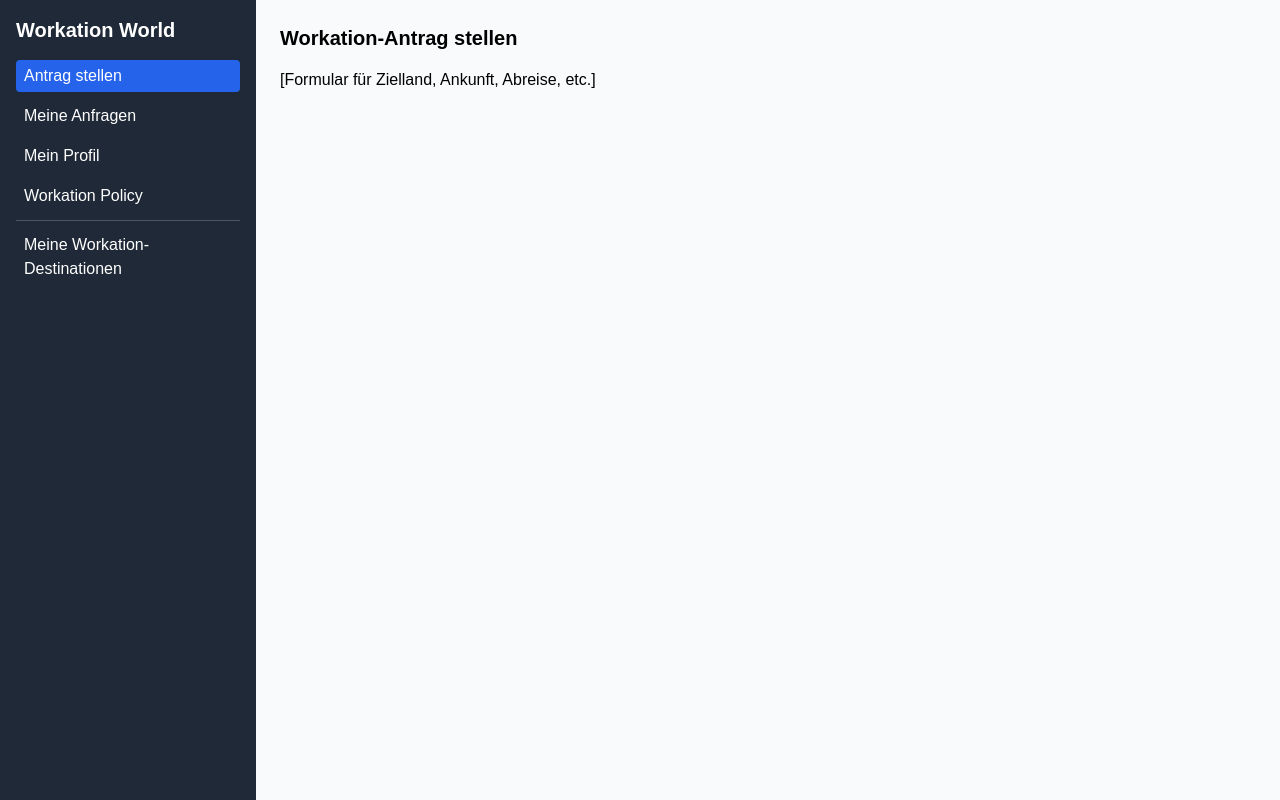
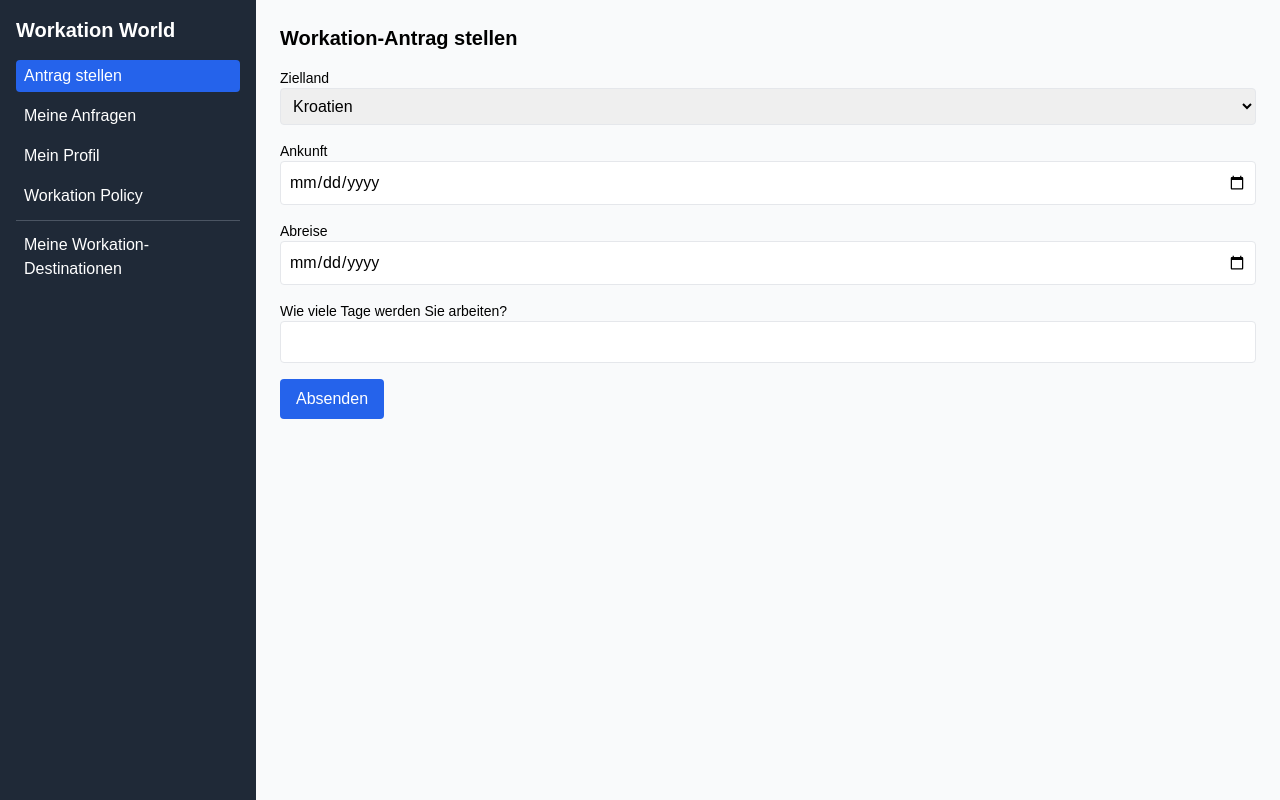
Before and after one commit to WorkationTobias/workation-prototype, a Next.js app: page / in a window 1280 px wide. Built offline with nearby package versions, Linux system fonts and the light colour scheme.

Commit message:
Update index.js

```diff
--- a/pages/index.js
+++ b/pages/index.js
@@ -82,40 +82,122 @@ export default function Home() {
       </aside>
 
       <main className="flex-1 overflow-y-auto p-6 bg-gray-50">
+        {/* Antrag stellen */}
         {activeTab === "antrag" && (
           <div>
             <h2 className="text-xl font-bold mb-4">Workation-Antrag stellen</h2>
-            {/* Formularfelder hier einfügen */}
-            <p>[Formular für Zielland, Ankunft, Abreise, etc.]</p>
+            <form className="space-y-4">
+              <div>
+                <label className="block text-sm font-medium">Zielland</label>
+                <select className="w-full border rounded p-2">
+                  <option>Kroatien</option>
+                  <option>Spanien</option>
+                  <option>Portugal</option>
+                </select>
+              </div>
+              <div>
+                <label className="block text-sm font-medium">Ankunft</label>
+                <input type="date" className="w-full border rounded p-2" />
+              </div>
+              <div>
+                <label className="block text-sm font-medium">Abreise</label>
+                <input type="date" className="w-full border rounded p-2" />
+              </div>
+              <div>
+                <label className="block text-sm font-medium">Wie viele Tage werden Sie arbeiten?</label>
+                <input type="number" className="w-full border rounded p-2" max={20} />
+              </div>
+              <button type="submit" className="bg-blue-600 text-white px-4 py-2 rounded">Absenden</button>
+            </form>
           </div>
         )}
 
+        {/* Meine Anfragen */}
         {activeTab === "meine-anfragen" && (
           <div>
             <h2 className="text-xl font-bold mb-4">Meine Anfragen</h2>
-            {/* Liste */}
-            <p>[Anfragenübersicht vollständig]</p>
+            <table className="table-auto w-full bg-white rounded shadow">
+              <thead>
+                <tr>
+                  <th className="px-4 py-2">Land</th>
+                  <th className="px-4 py-2">Start</th>
+                  <th className="px-4 py-2">Ende</th>
+                  <th className="px-4 py-2">Arbeitstage</th>
+                  <th className="px-4 py-2">Risiko</th>
+                  <th className="px-4 py-2">Status</th>
+                </tr>
+              </thead>
+              <tbody>
+                {anfragen.map((a, idx) => (
+                  <tr key={idx}>
+                    <td className="border px-4 py-2">{a.land}</td>
+                    <td className="border px-4 py-2">{a.start}</td>
+                    <td className="border px-4 py-2">{a.ende}</td>
+                    <td className="border px-4 py-2">{a.arbeitstage}</td>
+                    <td className="border px-4 py-2">{a.risikobewertung}</td>
+                    <td className="border px-4 py-2">{a.genehmigung}</td>
+                  </tr>
+                ))}
+              </tbody>
+            </table>
           </div>
         )}
 
+        {/* Mein Profil */}
         {activeTab === "mein-profil" && (
           <div>
             <h2 className="text-xl font-bold mb-4">Mein Profil</h2>
-            <p>[Vollständiges Formular mit Eingabefeldern wie Name, Adresse, etc.]</p>
+            <form className="grid grid-cols-2 gap-4">
+              <div><label>Name</label><input className="w-full border p-2 rounded" /></div>
+              <div><label>Geburtsdatum</label><input type="date" className="w-full border p-2 rounded" /></div>
+              <div><label>Staatsangehörigkeit</label><input className="w-full border p-2 rounded" /></div>
+              <div><label>Adresse</label><input className="w-full border p-2 rounded" /></div>
+              <div><label>Abteilung</label><input className="w-full border p-2 rounded" /></div>
+              <div><label>E-Mail</label><input className="w-full border p-2 rounded" /></div>
+            </form>
           </div>
         )}
 
+        {/* Workation Policy */}
         {activeTab === "policy" && (
           <div>
             <h2 className="text-xl font-bold mb-4">Workation Policy</h2>
-            <p>[Maximale Tage, enthaltene Länder, PDFs zur Betriebsvereinbarung etc.]</p>
+            <p>Sie können bis zu 183 Arbeitstage im Ausland verbringen. Für bestimmte Länder gelten Einschränkungen. Bitte beachten Sie die Unternehmensrichtlinie.</p>
+            <ul className="list-disc pl-6 mt-2">
+              <li>Enthaltene Länder: Kroatien, Spanien, Portugal</li>
+              <li>Ausgeschlossene Länder: Afghanistan, Nordkorea, Syrien</li>
+              <li>Maximale Dauer: 183 Tage pro Kalenderjahr</li>
+              <li>Pflicht zur Versicherung & Einhaltung der DSGVO</li>
+            </ul>
           </div>
         )}
 
+        {/* Destinationen */}
         {activeTab === "destinationen" && (
           <div>
             <h2 className="text-xl font-bold mb-4">Meine Workation-Destinationen</h2>
-            <p>[Karten mit Scoring und Zertifizierung sichtbar]</p>
+            <div className="grid grid-cols-3 gap-6">
+              {destinationenDetails.map((d, i) => (
+                <div key={i} className="bg-white rounded shadow overflow-hidden cursor-pointer" onClick={() => handleKachelClick(d)}>
+                  <img src={d.bild} alt={d.name} className="w-full h-40 object-cover" />
+                  <div className="p-4">
+                    <h3 className="font-bold text-lg">{d.name}</h3>
+                    <p className="text-sm text-gray-600">{d.info}</p>
+                    <button className="mt-2 bg-orange-500 text-white px-3 py-1 text-sm rounded">{d.rabatt}</button>
+                    {d.scoring && (
+                      <div className="mt-3 text-sm text-gray-700">
+                        <p>⭐ Infrastruktur: {d.scoring[0]} Sterne von 5 möglichen Sternen</p>
+                        <p>⭐ Komfort: {d.scoring[1]} Sterne von 5 möglichen Sternen</p>
+                        <p>⭐ Freizeit: {d.scoring[2]} Sterne von 5 möglichen Sternen</p>
+                        <p>⭐ Nachhaltigkeit: {d.scoring[3]} Sterne von 5 möglichen Sternen</p>
+                        <p>⭐ Service: {d.scoring[4]} Sterne von 5 möglichen Sternen</p>
+                        <p className="mt-2 font-bold text-green-600">Dieser Partner ist mit dem Gütesiegel: WORKATION READY zertifziert</p>
+                      </div>
+                    )}
+                  </div>
+                </div>
+              ))}
+            </div>
           </div>
         )}
       </main>
```
